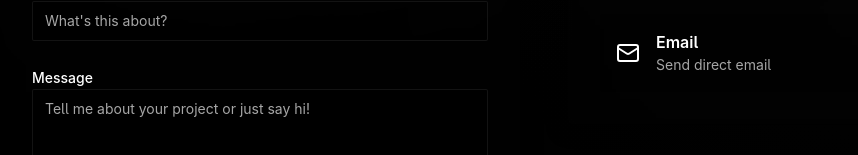
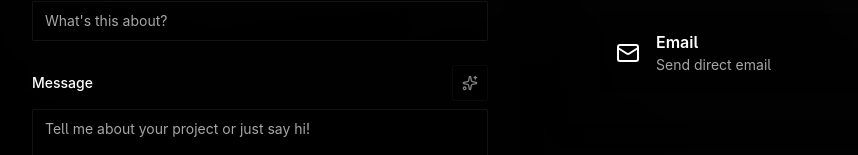
Before and after one commit to zepedroc/new-portfolio, a Next.js app: page /contact in a window 1280 px wide. Shown: the part 593-748 px from the top of the page, without its empty margins (96-954 px from the left). Built offline with nearby package versions, Linux system fonts and the light colour scheme; no server answers.

Commit message:
Implement draft creation in contact page

```diff
--- a/src/app/api/backend/[[...path]]/route.ts
+++ b/src/app/api/backend/[[...path]]/route.ts
@@ -55,3 +55,48 @@ export async function GET(request: NextRequest, { params }: { params: Promise<{
     );
   }
 }
+
+// Forward POST requests to FastAPI with JSON body
+export async function POST(request: NextRequest, { params }: { params: Promise<{ path?: string[] }> }) {
+  const FASTAPI_URL = process.env.FASTAPI_URL || 'http://localhost:8000';
+
+  const resolvedParams = await params;
+  const endpoint = resolvedParams.path && resolvedParams.path.length > 0 ? resolvedParams.path.join('/') : '';
+  const url = endpoint ? `${FASTAPI_URL}/${endpoint}` : FASTAPI_URL;
+
+  try {
+    const headers: HeadersInit = {
+      'Content-Type': 'application/json',
+    };
+
+    const authHeader = request.headers.get('authorization');
+    if (authHeader) {
+      headers['Authorization'] = authHeader;
+    }
+
+    const body = await request.text();
+
+    const response = await fetch(url, {
+      method: 'POST',
+      headers,
+      body,
+    });
+
+    const forwardedHeaders = new Headers();
+    response.headers.forEach((value, key) => {
+      if (key.toLowerCase() === 'transfer-encoding') return;
+      forwardedHeaders.set(key, value);
+    });
+
+    return new NextResponse(response.body, {
+      status: response.status,
+      headers: forwardedHeaders,
+    });
+  } catch (error) {
+    console.error('[FastAPI Proxy] Error (POST):', error);
+    return NextResponse.json(
+      { error: 'Failed to connect to backend', details: error instanceof Error ? error.message : 'Unknown error' },
+      { status: 500 },
+    );
+  }
+}
--- a/src/app/contact/page.tsx
+++ b/src/app/contact/page.tsx
@@ -2,7 +2,7 @@
 
 import { useState } from 'react';
 
-import { Mail, Send } from 'lucide-react';
+import { Loader2, Mail, Send, Sparkles } from 'lucide-react';
 import { FaGithub, FaLinkedin } from 'react-icons/fa';
 
 import { Button } from '@/components/ui/button';
@@ -12,6 +12,7 @@ import { Label } from '@/components/ui/label';
 import { Textarea } from '@/components/ui/textarea';
 
 import { toast } from '@/hooks/use-toast';
+import { api } from '@/lib/api';
 
 export default function ContactPage() {
   const [formData, setFormData] = useState({
@@ -22,6 +23,7 @@ export default function ContactPage() {
   });
 
   const [isSubmitting, setIsSubmitting] = useState(false);
+  const [isDrafting, setIsDrafting] = useState(false);
 
   const formspreeFormId = process.env.NEXT_PUBLIC_FORMSPREE_FORM_ID;
   const FORMSPREE_ENDPOINT = formspreeFormId ? `https://formspree.io/f/${formspreeFormId}` : undefined;
@@ -78,6 +80,39 @@ export default function ContactPage() {
       });
     } finally {
       setIsSubmitting(false);
+    }
+  };
+
+  const isDraftEnabled = Boolean(formData.name && formData.email && formData.subject);
+
+  const handleCreateDraft = async () => {
+    if (!isDraftEnabled || isDrafting) return;
+    setIsDrafting(true);
+    try {
+      const result = await api.post<{ draft: string }, { name: string; email: string; subject: string }>(
+        'api/contact/draft',
+        {
+          name: formData.name,
+          email: formData.email,
+          subject: formData.subject,
+        },
+      );
+
+      const draftMessage = (result as { draft?: string }).draft || '';
+      if (draftMessage) {
+        setFormData((prev) => ({
+          ...prev,
+          message: draftMessage,
+        }));
+        toast({ title: 'Draft created', description: 'Draft message inserted into the form.' });
+      } else {
+        toast({ title: 'No draft returned', description: 'The server did not return a draft.', variant: 'destructive' });
+      }
+    } catch (error) {
+      console.error('Error creating draft:', error);
+      toast({ title: 'Draft failed', description: 'Could not create a draft. Please try again.', variant: 'destructive' });
+    } finally {
+      setIsDrafting(false);
     }
   };
 
@@ -171,9 +206,27 @@ export default function ContactPage() {
               </div>
 
               <div className="space-y-2">
-                <Label htmlFor="message" className="text-foreground">
-                  Message
-                </Label>
+                <div className="flex items-center justify-between">
+                  <Label htmlFor="message" className="text-foreground">
+                    Message
+                  </Label>
+                  <span
+                    className="inline-block"
+                    title={!isDraftEnabled ? 'Fill name, email, and subject to create a draft' : 'Create a draft message'}
+                  >
+                    <Button
+                      type="button"
+                      variant="outline"
+                      size="icon"
+                      className="h-9 w-9"
+                      onClick={handleCreateDraft}
+                      disabled={!isDraftEnabled || isDrafting}
+                      aria-label="Create draft"
+                    >
+                      {isDrafting ? <Loader2 className="h-4 w-4 animate-spin" /> : <Sparkles className="h-4 w-4" />}
+                    </Button>
+                  </span>
+                </div>
                 <Textarea
                   id="message"
                   name="message"
--- a/src/lib/api.ts
+++ b/src/lib/api.ts
@@ -1,24 +1,19 @@
 // Utility functions for making API calls to your FastAPI backend through Next.js proxy
 
-type RequestOptions = {
+type RequestOptions<B = unknown> = {
   headers?: Record<string, string>;
+  method?: 'GET' | 'POST' | 'PUT' | 'PATCH' | 'DELETE';
+  body?: B;
 };
 
 /**
- * Make a GET request to your FastAPI backend through the Next.js proxy
+ * Make a request to your FastAPI backend through the Next.js proxy
  * @param endpoint - The FastAPI endpoint (without leading slash)
- * @param options - Request options
+ * @param options - Request options including method and optional body
  * @returns Promise with the response data
- *
- * @example
- * // GET request to root
- * const data = await apiRequest('');
- *
- * // GET request to specific endpoint
- * const users = await apiRequest('users/123');
  */
-export async function apiRequest<T = unknown>(endpoint: string, options: RequestOptions = {}): Promise<T> {
-  const { headers = {} } = options;
+export async function apiRequest<T = unknown, B = unknown>(endpoint: string, options: RequestOptions<B> = {}): Promise<T> {
+  const { headers = {}, method = 'GET', body } = options;
 
   // Remove leading slash if present
   const cleanEndpoint = endpoint.startsWith('/') ? endpoint.slice(1) : endpoint;
@@ -26,11 +21,12 @@ export async function apiRequest<T = unknown>(endpoint: string, options: Request
   const url = `/api/backend/${cleanEndpoint}`;
 
   const config: RequestInit = {
-    method: 'GET',
+    method,
     headers: {
       'Content-Type': 'application/json',
       ...headers,
     },
+    body: body !== undefined ? JSON.stringify(body) : undefined,
   };
 
   try {
@@ -43,12 +39,15 @@ export async function apiRequest<T = unknown>(endpoint: string, options: Request
 
     return await response.json();
   } catch (error) {
-    console.error(`API Request Error (GET ${endpoint}):`, error);
+    console.error(`API Request Error (${config.method} ${endpoint}):`, error);
     throw error;
   }
 }
 
-// Convenience API object (currently only supports GET)
+// Convenience API object (GET and POST)
 export const api = {
-  get: <T = unknown>(endpoint: string, headers?: Record<string, string>) => apiRequest<T>(endpoint, { headers }),
+  get: <T = unknown>(endpoint: string, headers?: Record<string, string>) =>
+    apiRequest<T>(endpoint, { method: 'GET', headers }),
+  post: <T = unknown, B = unknown>(endpoint: string, body: B, headers?: Record<string, string>) =>
+    apiRequest<T, B>(endpoint, { method: 'POST', headers, body }),
 };
```
